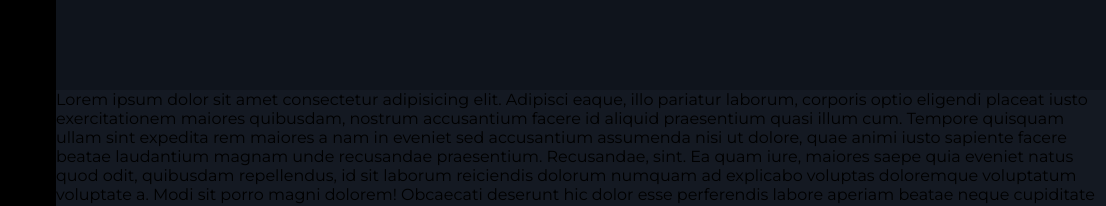
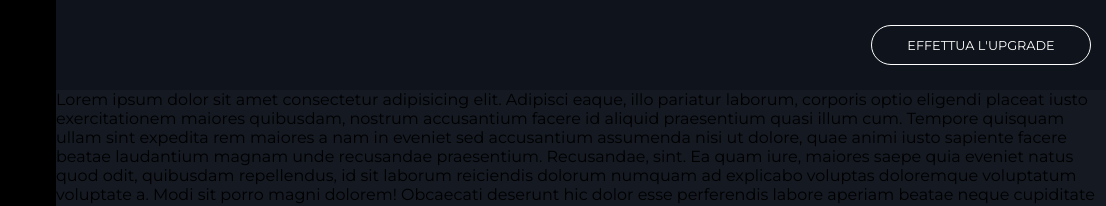
Before and after one commit to edoardolova/html-css-spotifyweb, a plain HTML site: page index.html in a window 1280 px wide. Shown: the top 206 px of the page, 174-1280 px from the left. Drawn offline with Linux system fonts and the light colour scheme.

Commit message:
add upgrade btn + hover

```diff
--- a/css/style.css
+++ b/css/style.css
@@ -158,6 +158,27 @@ a{
     position: sticky;
     top: 0;
     left: 0;
+    display: flex;
+    align-items: center;
+    justify-content: end;
+
+    .btn{
+        display: flex;
+        justify-content: center;
+        align-items: center;
+        color: white;
+        font-size: 0.8rem;
+        width: 220px;
+        height: 40px;
+        border: 1px solid white;
+        border-radius: 25px;
+        margin-right: 15px;
+
+        &:hover{
+            scale: 1.1;
+        }
+    }
+
 }
 .top-main{
     width: 100%;
@@ -184,6 +205,7 @@ a{
 /* responsive md (tablet 878px ) */
 @media screen and (max-width:878px){
 /* aside already responsive */
+/* header btn already responsive */
 }
 
 
@@ -191,6 +213,7 @@ a{
 /* responsive s (tablet-small 641px ) */
 @media screen and (max-width:641px){
 /* aside already responsive */
+/* header btn already responsive */
 
 
 }
@@ -218,6 +241,7 @@ a{
         }
         .top-rigth{
             width: calc(100% - 50px);
+            /* header btn already responsive */
 
         }
     }
@@ -285,12 +309,13 @@ a{
 @media screen and (max-height:350px){
     .top{
         .top-left{
-            width: 90px;
+            width: 230px;
             height: 100%;
 
         }
         .top-rigth{
-            width: calc(100% - 90px);
+            width: calc(100% - 230px);
+            /* header btn already responsive */
 
         }
     }
--- a/index.html
+++ b/index.html
@@ -117,7 +117,7 @@
 
             <div class="top-rigth">
                 <div class="top-header">
-
+                    <a class="btn" href="#">EFFETTUA L'UPGRADE</a>
                 </div>
                 <div class="top-main">
                     <p>
```
